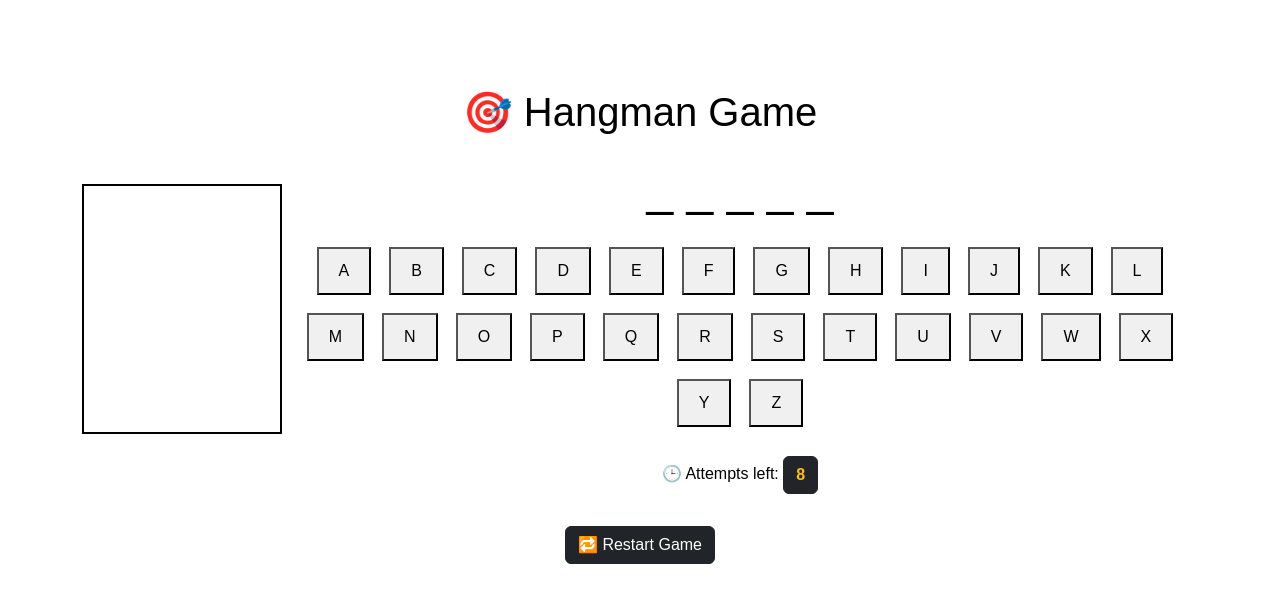
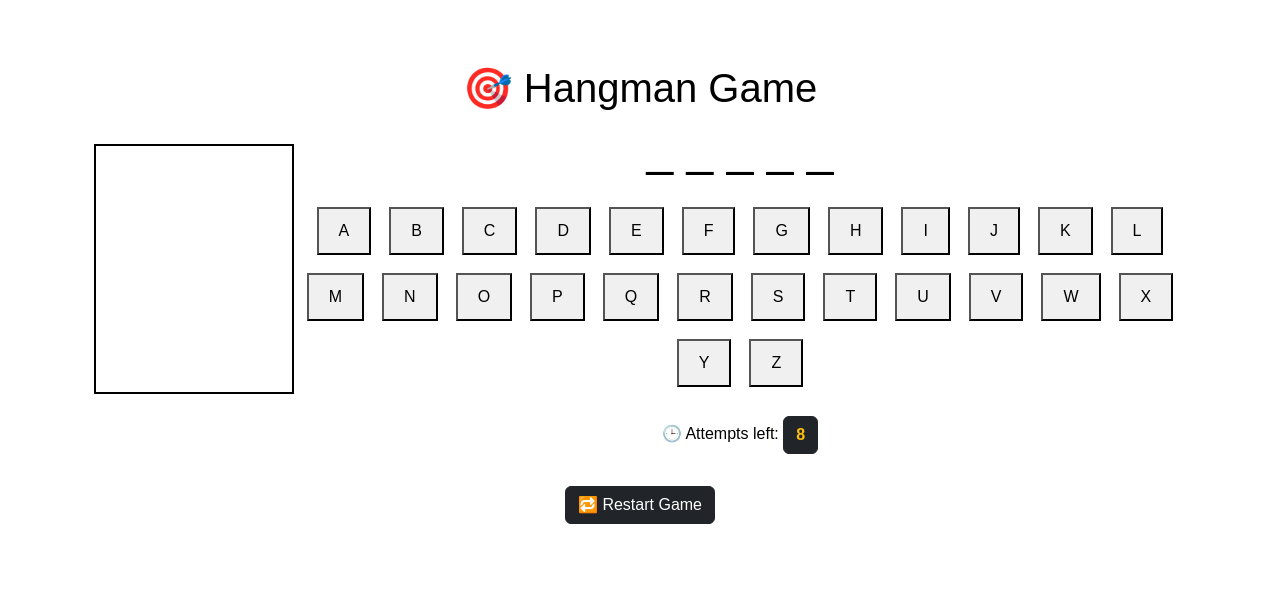
Before and after one commit to basseladel136/Hangman-Game, a plain HTML site: page index.html in a window 1280 px wide. Drawn offline with Linux system fonts and the light colour scheme.

Commit message:
solve problem

```diff
--- a/index.html
+++ b/index.html
@@ -13,18 +13,19 @@
     <link rel="stylesheet" href="main.css" />
   </head>
   <body>
-    <div class="container py-5 text-center">
-      <h1 class="mb-4">🎯 Hangman Game</h1>
+    <div class="container p-4">
+      <h1 class=" text-center mb-2">🎯 Hangman Game</h1>
 
       <div id="stickman" class="my-4"></div>
 
-      <h3 id="word-display" class="display-5 right mb-4">_ _ _ _</h3>
+      <h3 id="word-display" class=" text-center display-5 center mb-4">_ _ _ _</h3>
       <p id="status-message" class="fs-4 mb-2 btn-dark"></p>
 
       <div
         id="letters-container"
         class="d-flex flex-wrap justify-content-center gap-2 mb-4"
       ></div>
+
 
 
         🕒 Attempts left:
```
